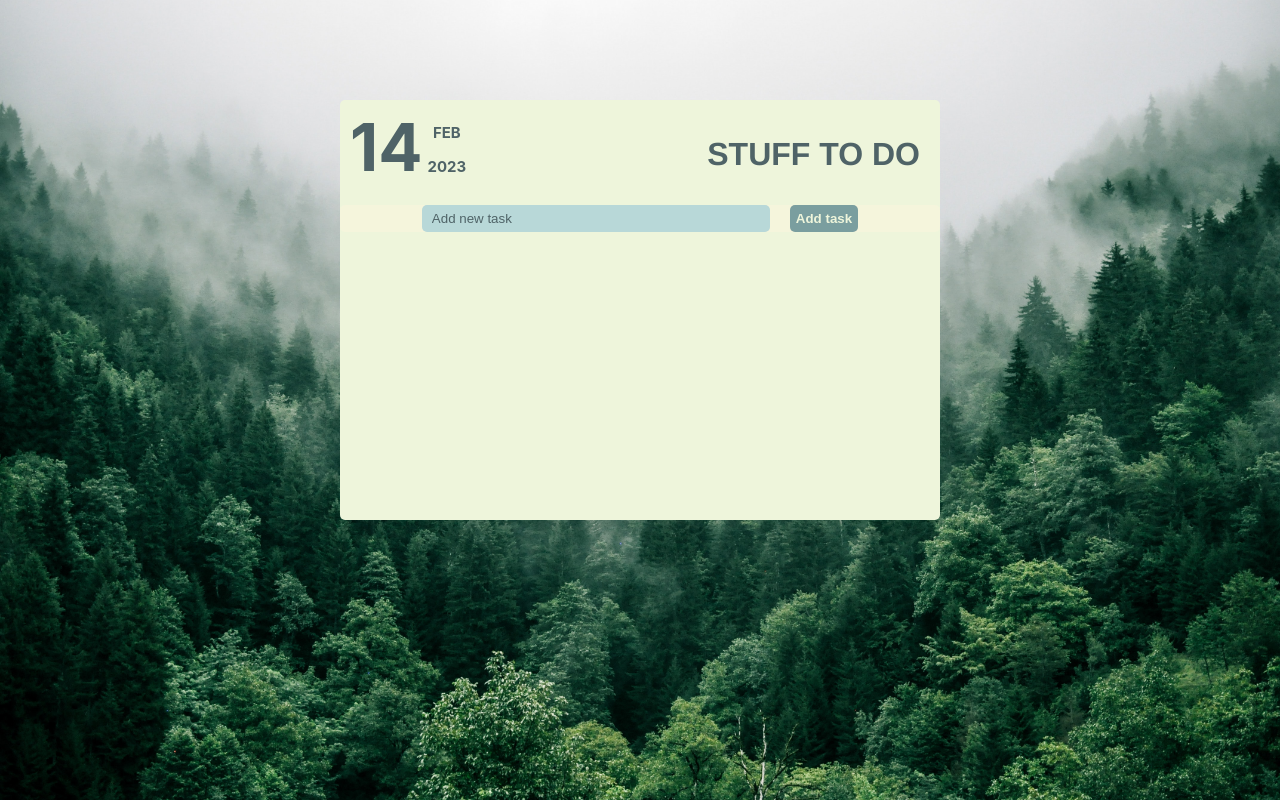
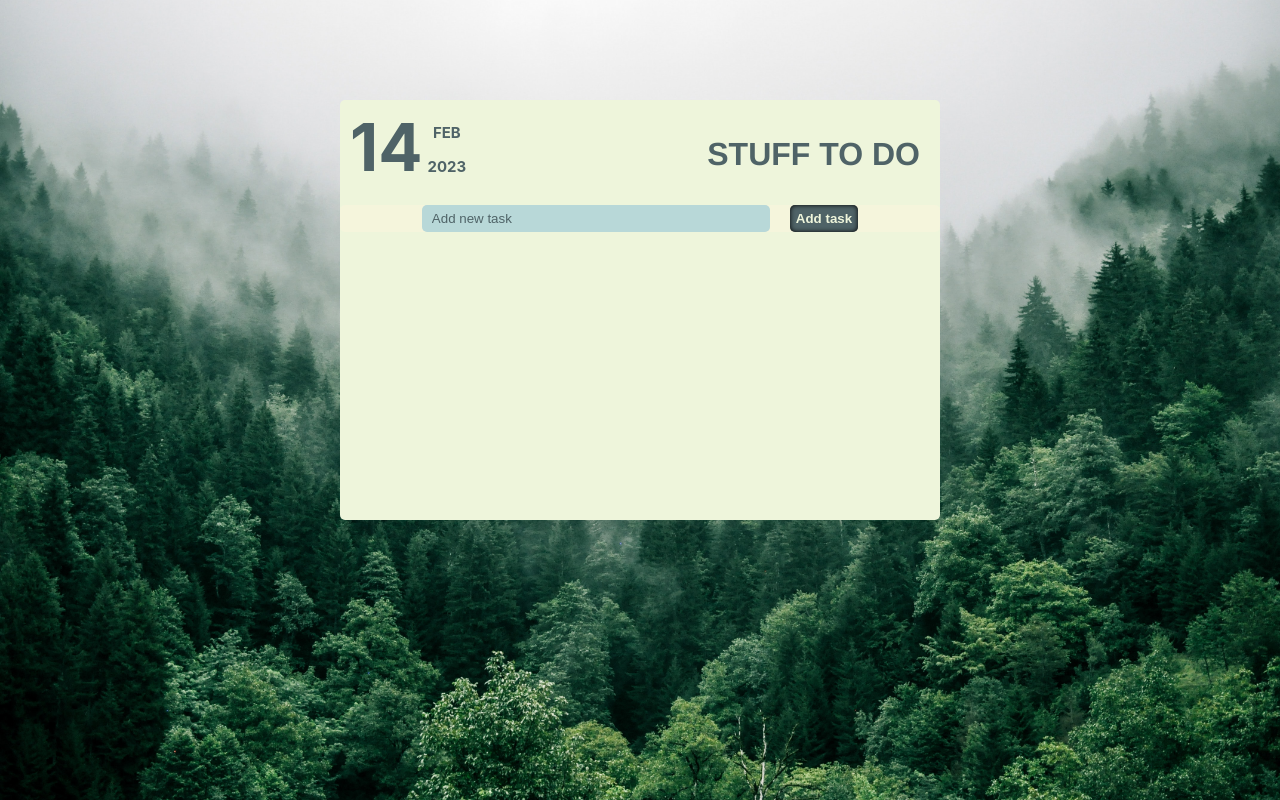
Before and after one commit to ratymatti/react-to-do, a React (Create React App) app: page / in a window 1280 px wide. In both pictures the pointer is over the button "Add task". Built offline with nearby package versions, Linux system fonts and the light colour scheme.

Commit message:
changed buttons styling

```diff
--- a/src/components/AddElement/AddElement.css
+++ b/src/components/AddElement/AddElement.css
@@ -45,4 +45,9 @@
 
 .addTasks button:hover {
     cursor: pointer;
+    background-color: var(--darkest);
+    -webkit-box-shadow: inset 0px 0px 5px black;
+     -moz-box-shadow: inset 0px 0px 5px black;
+          box-shadow: inset 0px 0px 5px black;
+   outline: none;
 }
--- a/src/components/ListElement/ListElement.css
+++ b/src/components/ListElement/ListElement.css
@@ -24,15 +24,20 @@
 }
 
 .tasks button {
-    background-color: var(--darkest);
+    background-color: var(--darker);
+    color: var(--sand);
     border-radius: 5px;
     border: 0px;
     margin: 5px;
     width: 2rem;
     font-weight: bold;
-    color: var(--darker);
 }
 
 .tasks button:hover {
     cursor: pointer;
+    background-color: var(--darkest);
+    -webkit-box-shadow: inset 0px 0px 5px black;
+     -moz-box-shadow: inset 0px 0px 5px black;
+          box-shadow: inset 0px 0px 5px black;
+    outline: none;
 }
```
